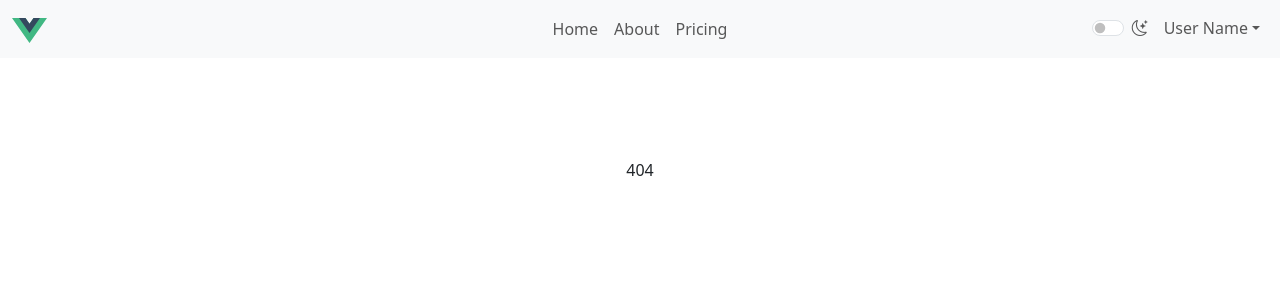
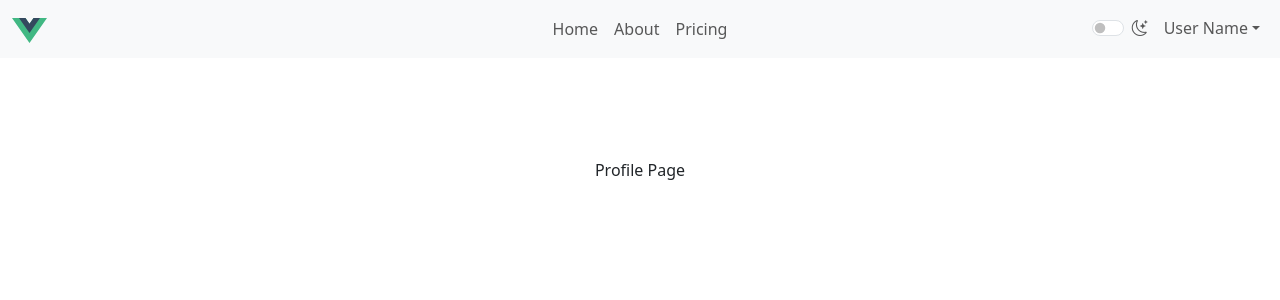
Before and after one commit to Oleg-Vartanov/Voleg, a Vue app in the folder frontend/: page /profile in a window 1280 px wide. Before the commit this address had no page. Shown: the top 300 px of the page. Built offline with nearby package versions, Linux system fonts and the light colour scheme; sample sign-in values are in the browser's storage.

Commit message:
F: Added a guard.

```diff
--- a/frontend/src/components/NavBar.vue
+++ b/frontend/src/components/NavBar.vue
@@ -34,9 +34,9 @@ function routerLinkClass(routeName: string) {
 
       <div class="collapse navbar-collapse d-lg-flex" id="navbarNav">
 
-        <a class="navbar-brand col-lg-3 me-0" href="#">
+        <router-link class="navbar-brand col-lg-3 me-0" :to="{ name: 'home' }">
           <img src="/vue-logo.svg" width="35" height="25" alt="logo">
-        </a>
+        </router-link>
 
         <ul class="navbar-nav col-lg-6 justify-content-lg-center nav-pills">
           <li v-for="route in centerRoutes" class="nav-item">
@@ -67,7 +67,7 @@ function routerLinkClass(routeName: string) {
             <li v-if="auth.state.isSignedIn" class="nav-item dropdown">
               <a class="nav-link dropdown-toggle" href="#" data-bs-toggle="dropdown" aria-expanded="false">User Name</a>
               <ul class="dropdown-menu">
-                <li><a class="dropdown-item" href="#">Profile</a></li>
+                <router-link class="dropdown-item" :to="{ name: 'profile' }">Profile</router-link>
                 <li><a @click="auth.signOut()" class="dropdown-item" href="#">Sign Out</a></li>
               </ul>
             </li>
--- a/frontend/src/modules/auth.ts
+++ b/frontend/src/modules/auth.ts
@@ -48,10 +48,14 @@ export const useAuth = () => {
   }
 
   function signOut(): void {
+    reset();
+    topAlerts.add(new Alert('Signed out.', 'success', 5));
+    router.push({ name: 'signIn' });
+  }
+
+  function reset(): void {
     isSignedIn.value = false;
     resetToken();
-    topAlerts.add(new Alert('Signed out.', 'success', 5));
-    router.push({ name: 'signIn' });
   }
 
   return {
@@ -60,6 +64,8 @@ export const useAuth = () => {
     }),
     signIn,
     signOut,
+    reset,
     getToken,
+    isTokenValid,
   };
 };
--- /dev/null
+++ b/frontend/src/router/guards.ts
@@ -0,0 +1,16 @@
+import { useAuth } from '@/modules/auth';
+
+export const useGuard = () => {
+  const {reset, isTokenValid} = useAuth();
+
+  function isAuthenticated(to: object, from: object, next: any): void {
+    if (isTokenValid()) {
+      next();
+    } else {
+      reset();
+      next({name: 'signIn'});
+    }
+  }
+
+  return { isAuthenticated };
+}
--- a/frontend/src/router/index.ts
+++ b/frontend/src/router/index.ts
@@ -1,4 +1,7 @@
-import { createRouter, createWebHistory } from 'vue-router'
+import { createRouter, createWebHistory } from 'vue-router';
+import { useGuard } from './guards';
+
+const guards = useGuard();
 
 const index = createRouter({
   history: createWebHistory(import.meta.env.BASE_URL),
@@ -22,6 +25,12 @@ const index = createRouter({
           path: '/pricing',
           name: 'pricing',
           component: () => import('../views/PricingView.vue'),
+        },
+        {
+          path: '/profile',
+          name: 'profile',
+          beforeEnter: [guards.isAuthenticated],
+          component: () => import('../views/ProfileView.vue'),
         },
         {
           path: '/auth-forms',
--- /dev/null
+++ b/frontend/src/views/ProfileView.vue
@@ -0,0 +1,8 @@
+<script setup lang="ts">
+</script>
+
+<template>
+  <div class="ov-center">
+    Profile Page
+  </div>
+</template>
```
